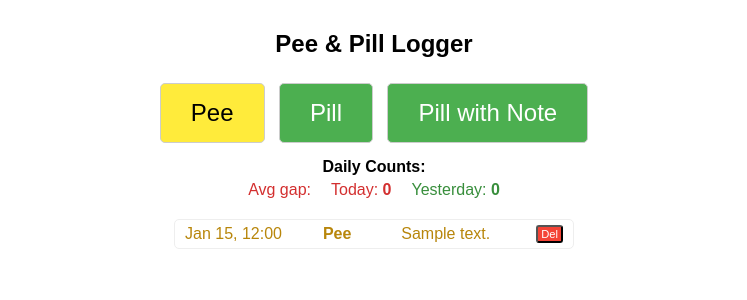
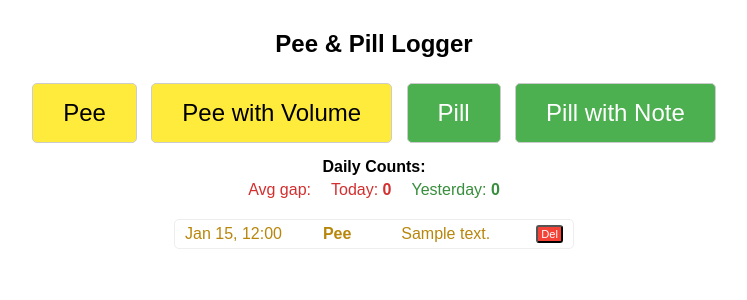
Before and after one commit to vladimir-zolotykh/bathlog, a Django app: page / in a window 1280 px wide. Shown: the top 300 px of the page, without its empty margins (266-1013 px from the left). Run offline with Django 5.2, Linux system fonts and the light colour scheme; tables that the repository leaves empty hold one stand-in row (values such as "Sample post"); some libraries are stand-ins or nearby versions.

Commit message:
Add "Pee with volume button"
Caveat: volume is not shown to user, at the admin page

```diff
--- a/timestamp/models.py
+++ b/timestamp/models.py
@@ -18,6 +18,9 @@ class LogEntry(models.Model):
 
     action = models.CharField(max_length=10, choices=ACTION_CHOICES)
     timestamp = models.DateTimeField(default=timezone.now)
+    volume = models.IntegerField(
+        null=True, blank=True, help_text="Volume for pee (optional)"
+    )
     short_note_object = models.ForeignKey(
         Note,
         on_delete=models.SET_NULL,
--- a/timestamp/templates/timestamp/home.html
+++ b/timestamp/templates/timestamp/home.html
@@ -79,6 +79,18 @@
         </button>
 
         <button
+            id="pee-with-volume-btn"
+            class="pee"
+            onclick="
+                document.getElementById('pee-form-container').style.display = 'block';
+                this.style.display = 'none';
+            "
+        >
+            Pee with Volume
+        </button>
+
+
+        <button
             class="pill"
             onclick="log('pill')"
         >
@@ -97,6 +109,46 @@
         </button>
     </div>
 
+    <div
+        id="pee-form-container"
+        style="
+            display: none;
+            margin-top: 10px;
+            padding: 10px;
+            border: 1px solid #ccc;
+            border-radius: 5px;
+            width: 300px;
+        "
+    >
+        <h3>Log Pee with Volume (ml)</h3>
+
+        <input
+            type="number"
+            id="volume-input"
+            placeholder="Volume (ml)"
+            style="width: 100%; padding: 5px; margin-bottom: 10px;"
+            min="1"
+        >
+
+        <button
+            class="pee"
+            style="margin-top: 10px;"
+            onclick="logPeeWithVolume()"
+        >
+            Log Pee
+        </button>
+
+        <button
+            type="button"
+            onclick="
+                document.getElementById('pee-form-container').style.display = 'none';
+                document.getElementById('pee-with-volume-btn').style.display = 'inline-block';
+                document.getElementById('volume-input').value = ''; /* Clear input on cancel */
+            "
+        >
+            Cancel
+        </button>
+    </div>
     <!-- Pill with note form -->
     <div
         id="pill-form-container"
@@ -235,6 +287,34 @@
             btn.style.opacity = 1;
         }
 
+        /* --- PEE WITH VOLUME --- */
+        async function logPeeWithVolume() {
+            const volume = document.getElementById('volume-input').value;
+
+            if (!volume || isNaN(parseInt(volume)) || parseInt(volume) <= 0) {
+                alert('Please enter a valid volume (e.g., a positive number).');
+                return;
+            }
+
+            await fetch(LOG_CREATE_URL, {
+                method: 'POST',
+                headers: {
+                    'X-Requested-With': 'XMLHttpRequest',
+                    'X-CSRFToken': '{{ csrf_token }}'
+                },
+                body: new URLSearchParams({
+                    action: 'pee',
+                    volume: volume
+                })
+            });
+
+            await updateLogList();
+            await updateCounts();
+
+            document.getElementById('volume-input').value = '';
+            document.getElementById('pee-form-container').style.display = 'none';
+            document.getElementById('pee-with-volume-btn').style.display = 'inline-block';
+        }
         /* --- PILL WITH NOTE --- */
         async function logPillWithNote() {
             const noteId = $('#note-selector').val();
--- a/timestamp/views.py
+++ b/timestamp/views.py
@@ -74,7 +74,17 @@ class LogCreateView(CreateView):
 
         # 1. Start with the creation data
         creation_kwargs = {"action": action}
+        volume_str = request.POST.get("volume")
+        volume = None
+        if volume_str:
+            try:
+                volume = int(volume_str)
+            except ValueError:
+                # Handle case where volume is provided but is not a valid integer
+                return HttpResponseBadRequest("Invalid volume value.")
 
+        if volume is not None:
+            creation_kwargs["volume"] = volume
         if note_id:
             try:
                 # Check if the Note object exists
```
Also changed, not shown: timestamp/migrations/0005_logentry_volume.py (added).
